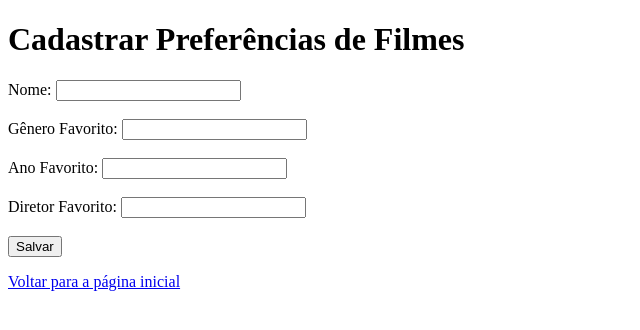
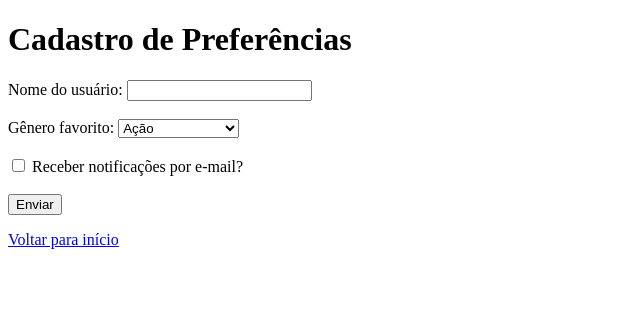
Before and after one commit to Paulinzz/PSI, a Flask app: template templates/cadastrar.html in a window 1280 px wide. Shown: the top 330 px of the page, without its empty margins (0-640 px from the left). Run offline with Flask 3, Linux system fonts and the light colour scheme; the template is opened without the code that fills it, so the values that code supplies are empty.

Commit message:
atividade avaliativa
 sem aplicação de css, apenas html e python com framework flask

```diff
--- a/app.py
+++ b/app.py
@@ -1,41 +1,58 @@
-from flask import Flask, render_template, request, make_response, url_for, redirect
+from flask import Flask, render_template, request, redirect, url_for, make_response
 
 app = Flask(__name__)
 
-preferencias_usuarios = {}
+# Dicionário fixo de recomendações por gênero
+FILMES_POR_GENERO = {
+    'acao': ['Missão Impossível', 'John Wick', 'Mad Max: Estrada da Fúria'],
+    'comedia': ['Se Beber, Não Case', 'As Branquelas', 'Debi & Lóide'],
+    'drama': ['Cidadão Kane', 'O Poderoso Chefão', 'Forrest Gump'],
+    'ficcao': ['Blade Runner 2049', 'Interestelar', 'Matrix'],
+    'terror': ['Hereditário', 'O Exorcista', 'Corra!']
+}
 
-@app.route('/', methods=['GET', 'POST'])
+@app.route('/')
 def index():
     return render_template('index.html')
 
-@app.route('/cadastrar', methods=['GET', 'POST'])
-def cadastrar():
+@app.route('/cadastro', methods=['GET', 'POST'])
+def cadastro():
     if request.method == 'POST':
         nome = request.form.get('nome')
         genero = request.form.get('genero')
-        ano = request.form.get('ano')
-        diretor = request.form.get('diretor')
+        notificacoes = 'Sim' if request.form.get('notificacoes_email') else 'Não'
 
-        preferencias_usuarios = {
-            'genero': genero,
-            'ano': ano,
-            'diretor': diretor
-        }
-        response = make_response(redirect(url_for('ver')))
-        response = set.cookie('ultimo_usuario', nome)
+        # Criar resposta de redirecionamento
+        response = make_response(redirect(url_for('ver_preferencias')))
+
+        # Configurar cookies com validade de 7 dias
+        response.set_cookie('nome_usuario', nome, max_age=604800)
+        response.set_cookie('genero', genero, max_age=604800)
+        response.set_cookie('notificacoes_email', notificacoes, max_age=604800)
+
         return response
 
     return render_template('cadastrar.html')
 
-@app.route('/ver')
-def ver():
-    nome = request.cookies.get('ultima_usuario') or request.args.get('nome')
+@app.route('/preferencias')
+def ver_preferencias():
+    # Recuperar dados dos cookies
+    nome = request.cookies.get('nome_usuario')
+    genero = request.cookies.get('genero')
+    notificacoes = request.cookies.get('notificacoes_email')
 
-    if nome in preferencias_usuarios:
-        preferencias = preferencias_usuarios[nome]
-        return render_template('ver.html', nome=nome, preferencias=preferencias)
-    else:
-        return render_template('ver.html', nome=None)
+    if nome:
+        return render_template('preferencias.html',
+                             nome=nome,
+                             genero=genero,
+                             notificacoes=notificacoes)
+    return render_template('preferencias.html', nome=None)
+
+@app.route('/recomendar')
+def recomendar():
+    genero = request.args.get('genero', '').lower()
+    filmes = FILMES_POR_GENERO.get(genero, [])
+    return render_template('recomendar.html', genero=genero, filmes=filmes)
 
 if __name__ == '__main__':
     app.run(debug=True)
--- a/templates/cadastrar.html
+++ b/templates/cadastrar.html
@@ -1,27 +1,30 @@
 <!DOCTYPE html>
-<html lang="en">
+<html>
 <head>
-    <meta charset="UTF-8">
-    <meta name="viewport" content="width=device-width, initial-scale=1.0">
-    <title>Document</title>
+    <title>Cadastro de Preferências</title>
 </head>
 <body>
-    <h1>Cadastrar Preferências de Filmes</h1>
+    <h1>Cadastro de Preferências</h1>
     <form method="POST">
-        <label for="nome">Nome:</label>
+        <label for="nome">Nome do usuário:</label>
         <input type="text" id="nome" name="nome" required><br><br>
 
-        <label for="genero">Gênero Favorito:</label>
-        <input type="text" id="genero" name="genero"><br><br>
+        <label for="genero">Gênero favorito:</label>
+        <select id="genero" name="genero" required>
+            <option value="acao">Ação</option>
+            <option value="comedia">Comédia</option>
+            <option value="drama">Drama</option>
+            <option value="ficcao">Ficção Científica</option>
+            <option value="terror">Terror</option>
+        </select><br><br>
 
-        <label for="ano">Ano Favorito:</label>
-        <input type="number" id="ano" name="ano"><br><br>
+        <label>
+            <input type="checkbox" name="notificacoes_email">
+            Receber notificações por e-mail?
+        </label><br><br>
 
-        <label for="diretor">Diretor Favorito:</label>
-        <input type="text" id="diretor" name="diretor"><br><br>
-
-        <button type="submit">Salvar</button>
+        <button type="submit">Enviar</button>
     </form>
-    <p><a href="{{ url_for('index') }}">Voltar para a página inicial</a></p>
+    <p><a href="{{ url_for('index') }}">Voltar para início</a></p>
 </body>
 </html>
--- a/templates/index.html
+++ b/templates/index.html
@@ -14,8 +14,8 @@
 <body>
     <h1>Página Inicial - Seja Bem Vindo</h1>
     <ul>
-        <li><a href="{{url_for('cadastrar')}}">Cadastrar Preferências </a></li>
-        <li><a href="{{url_for('ver')}}">Ver Preferencias Salvas</a></li>
+        <li><a href="{{url_for('cadastro')}}">Cadastrar Preferências </a></li>
+        <li><a href="{{url_for('ver_preferencias')}}">Ver Preferencias Salvas</a></li>
     </ul>
 </body>
 </html>
```
Also changed, not shown: templates/preferencias.html (added, +25 -0 lines), templates/recomendar.html (added, +31 -0 lines).
